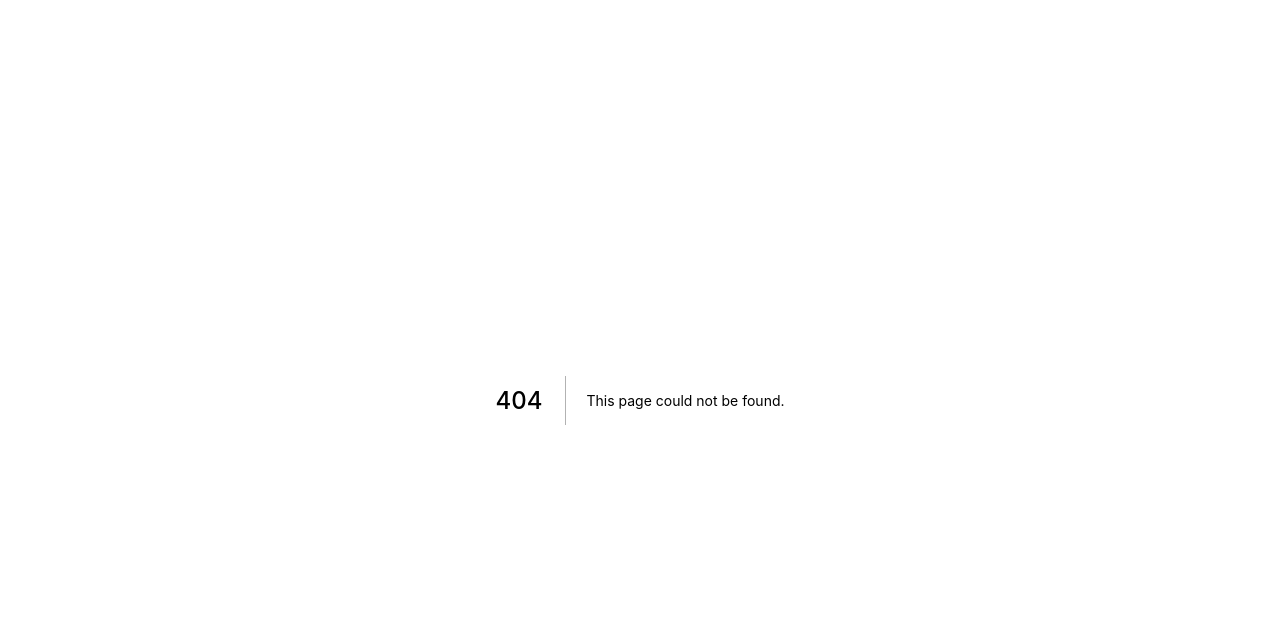
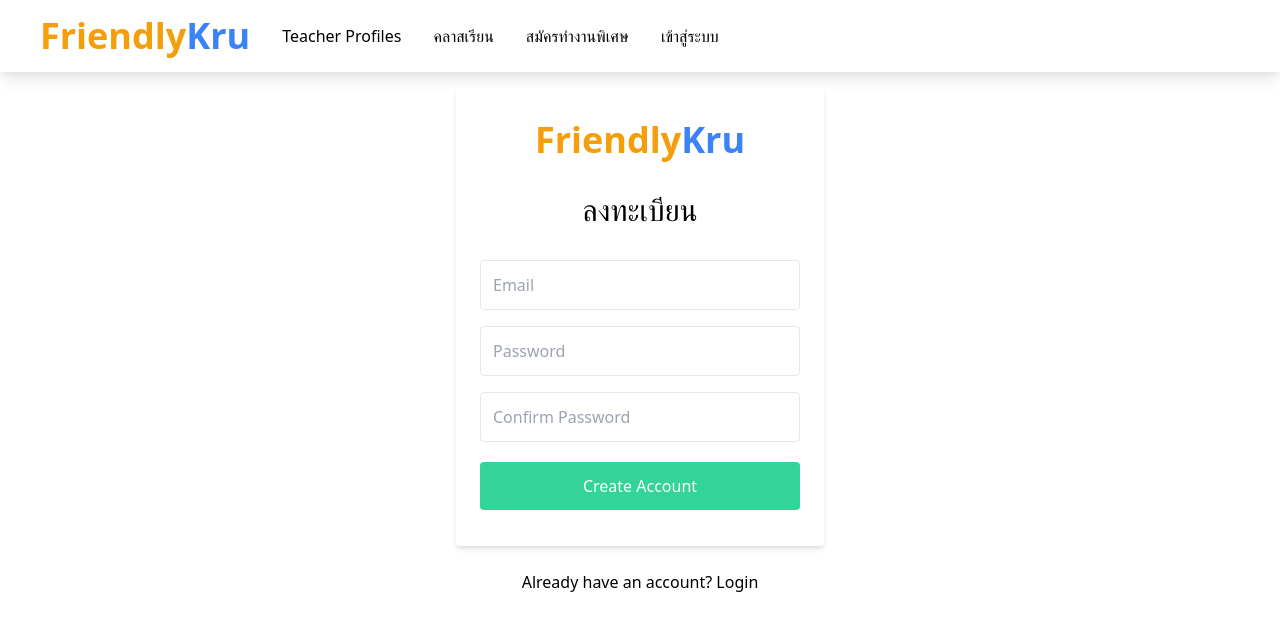
Before and after one commit to l2eady/react-friendly-kru, a Next.js app: page /users/signup in a window 1280 px wide. Before the commit this address had no page. Shown: the top 630 px of the page. Built offline with nearby package versions, Linux system fonts and the light colour scheme.

Commit message:
adding signup ui

```diff
--- a/components/Navbar/Navbar.js
+++ b/components/Navbar/Navbar.js
@@ -8,8 +8,8 @@ const NavBar = () => {
     <div className="bg-white">
       <nav className="flex px-6  md:shadow-lg item-center">
         <div className="flex md:inline-flex p-4 text-lg font-bold">
-        <h1 className="font-bold text-center text-4xl text-yellow-500">Friendly<span className="text-blue-500">Kru</span></h1>
-               </div>
+          <h1 className="font-bold text-center text-4xl text-yellow-500">Friendly<span className="text-blue-500">Kru</span></h1>
+        </div>
         <ul className="flex p-4 items-center hover:bg-gray-50">
           <Link href="/users/profile">Teacher Profiles</Link>
         </ul>
@@ -17,7 +17,10 @@ const NavBar = () => {
           <Link href="/class/search"><a>คลาสเรียน</a></Link>
         </ul>
         <ul className="flex p-4 items-center hover:bg-gray-50">
-          <Link href="/users/login"><a>สมัครทำงานพิเศษ</a></Link>
+          <Link href="/users/signup"><a>สมัครทำงานพิเศษ</a></Link>
+        </ul>
+        <ul className="flex  p-4 items-center  hover:bg-gray-50">
+          <Link href="/users/login"><a>เข้าสู่ระบบ</a></Link>
         </ul>
         {/* <ul>
             <a class="flex md:inline-flex p-4 items-center hover:bg-gray-50" href="#">
--- a/pages/users/login.js
+++ b/pages/users/login.js
@@ -2,6 +2,7 @@ import { useState } from "react"
 import MainLayout from "../../layouts/MainLayout"
 import { useHistory } from "react-router-dom";
 import axios from 'axios'
+import setUserToken from '../../utils/token'
 
 const Login = () => {
     const [email, setEmail] = useState('')
@@ -16,20 +17,17 @@ const Login = () => {
             password: password,
         }
 
-        const headers = {
-            'Content-Type': 'application/json',
-            'Access-Control-Allow-Origin': '*'
-        }
 
         axios
-            .post("https://us-central1-friendly-kru.cloudfunctions.net/api/login", reqBody, {
-                headers: headers,
-            })
+            .post("https://us-central1-friendly-kru.cloudfunctions.net/api/login", reqBody)
             .then((response) => {
                 console.log(response)
-                localStorage.setItem("AuthToken", `Bearer ${response.data.token}`);
+
+                // save user token to local storage
+                setUserToken(response.data.token)
+
+
                 setLoading(false);
-                // history.push("/");
             })
             .catch((err) => {
                 console.log(err)
--- /dev/null
+++ b/pages/users/signup.js
@@ -0,0 +1,133 @@
+import Link from 'next/link'
+import { useState } from 'react'
+import MainLayout from "../../layouts/MainLayout"
+import axios from 'axios'
+import { useHistory } from 'react-router-dom'
+const Signup = () => {
+    const [email, setEmail] = useState('')
+    const [password, setPassword] = useState('')
+    const [confirmPassword, setConfirmPassword] = useState('')
+    const [errors, setErrors] = useState('')
+    const history = useHistory()
+    const [loading, setLoading] = useState(false)
+
+    const handleResponse = (response) => {
+        // success case
+        if (response.status_code == undefined) {
+            // got response but didn't match to any format
+            // do something
+            console.error(response)
+        } else if (response.status_code === '01') {
+            // got failed responese
+            // show modal error
+        } else if (response.status_code === '00') {
+            // got success responese
+            // do something
+        }
+    }
+    const handleOnChange = (e) => {
+        console.log(e.target.id)
+        console.log(e.target.value)
+        switch (true) {
+            case (e.target.id === 'email'):
+                setEmail(e.target.value)
+                break
+            case (e.target.id === 'password'):
+                setPassword(e.target.value)
+                break
+            case (e.target.id === 'confirm_password'):
+                setConfirmPassword(e.target.value)
+                break
+        }
+    }
+
+    const handleSubmit = () => {
+        console.log("handleSubmit")
+        const reqBody = {
+            email: email,
+            password: password,
+            confirmPassword: confirmPassword,
+        }
+        axios
+            .post("https://us-central1-friendly-kru.cloudfunctions.net/api/signup", reqBody)
+            .then((response) => {
+                console.log(response)
+
+                setLoading(false);
+                // history.push("/");
+            })
+            .catch((err) => {
+                console.log(err)
+                setErrors(err.response.data);
+                setLoading(false);
+            });
+    }
+
+
+    return (
+        <MainLayout>
+            {/* <div className="bg-grey-lighter min-h-screen flex flex-col"> */}
+            <div className="container max-w-sm mx-auto flex-1 flex flex-col items-center justify-center px-2">
+                <div className="bg-white px-6 py-8 rounded shadow-md text-black w-full">
+                    <div className="mb-8  item-centers font-bold">
+                        <h1 className="font-bold text-center text-4xl text-yellow-500">Friendly<span className="text-blue-500">Kru</span></h1>
+                    </div>
+                    <h1 className="mb-8 text-3xl text-center">ลงทะเบียน</h1>
+
+                    <input
+                        onChange={handleOnChange}
+                        type="text"
+                        className="block border border-grey-light w-full p-3 rounded mb-4"
+                        name="email"
+                        id="email"
+                        placeholder="Email" />
+
+                    <input
+                        onChange={handleOnChange}
+                        type="password"
+                        className="block border border-grey-light w-full p-3 rounded mb-4"
+                        name="password"
+                        id="password"
+                        placeholder="Password" />
+                    <input
+                        onChange={handleOnChange}
+                        type="password"
+                        className="block border border-grey-light w-full p-3 rounded mb-4"
+                        name="confirm_password"
+                        id="confirm_password"
+                        placeholder="Confirm Password" />
+
+                    <button
+                        type="submit"
+                        onClick={handleSubmit}
+                        className="w-full text-center py-3 rounded bg-green-400 text-white hover:bg-green-dark focus:outline-none my-1"
+                    >Create Account</button>
+
+                    {/* <div className="text-center text-sm text-grey-dark mt-4">
+                            By signing up, you agree to the
+                        <a className="no-underline border-b border-grey-dark text-grey-dark" href="#">
+                                Terms of Service
+                        </a> and
+                        <a className="no-underline border-b border-grey-dark text-grey-dark" href="#">
+                                Privacy Policy
+                        </a>
+                        </div> */}
+                </div>
+
+                <div className="text-grey-dark mt-6">
+                    Already have an account?
+                    {/* <a className="no-underline border-b border-blue text-blue" href="../login/">
+                            Log in
+                    </a>. */}
+                    <Link href="/login" className="text-blue-500"> Login</Link>
+                </div>
+
+                {/* </div> */}
+            </div>
+        </MainLayout>
+    )
+}
+
+
+
+export default Signup
--- /dev/null
+++ b/utils/constants.js
@@ -0,0 +1,4 @@
+
+const KEY = {
+    TOKEN: "token"
+}
--- /dev/null
+++ b/utils/token.js
@@ -0,0 +1,11 @@
+import KEY from './constants'
+
+const setUserToken = (tokenStr) => {
+
+    localStorage.setItem(KEY.TOKEN, tokenStr);
+
+}
+
+const getUserToken = () =>{
+    return localStorage.getItem(KEY.TOKEN);
+}
```
